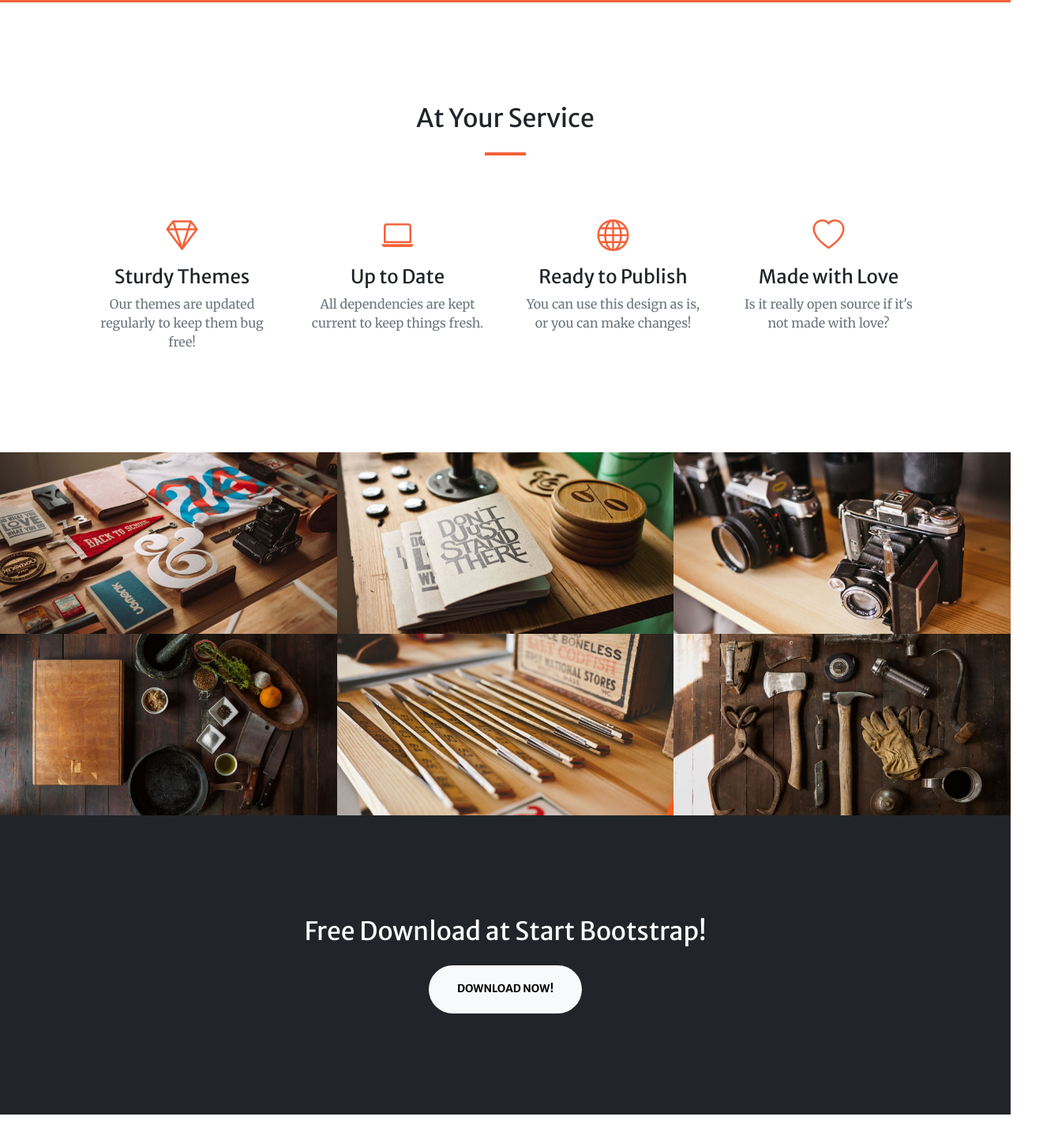
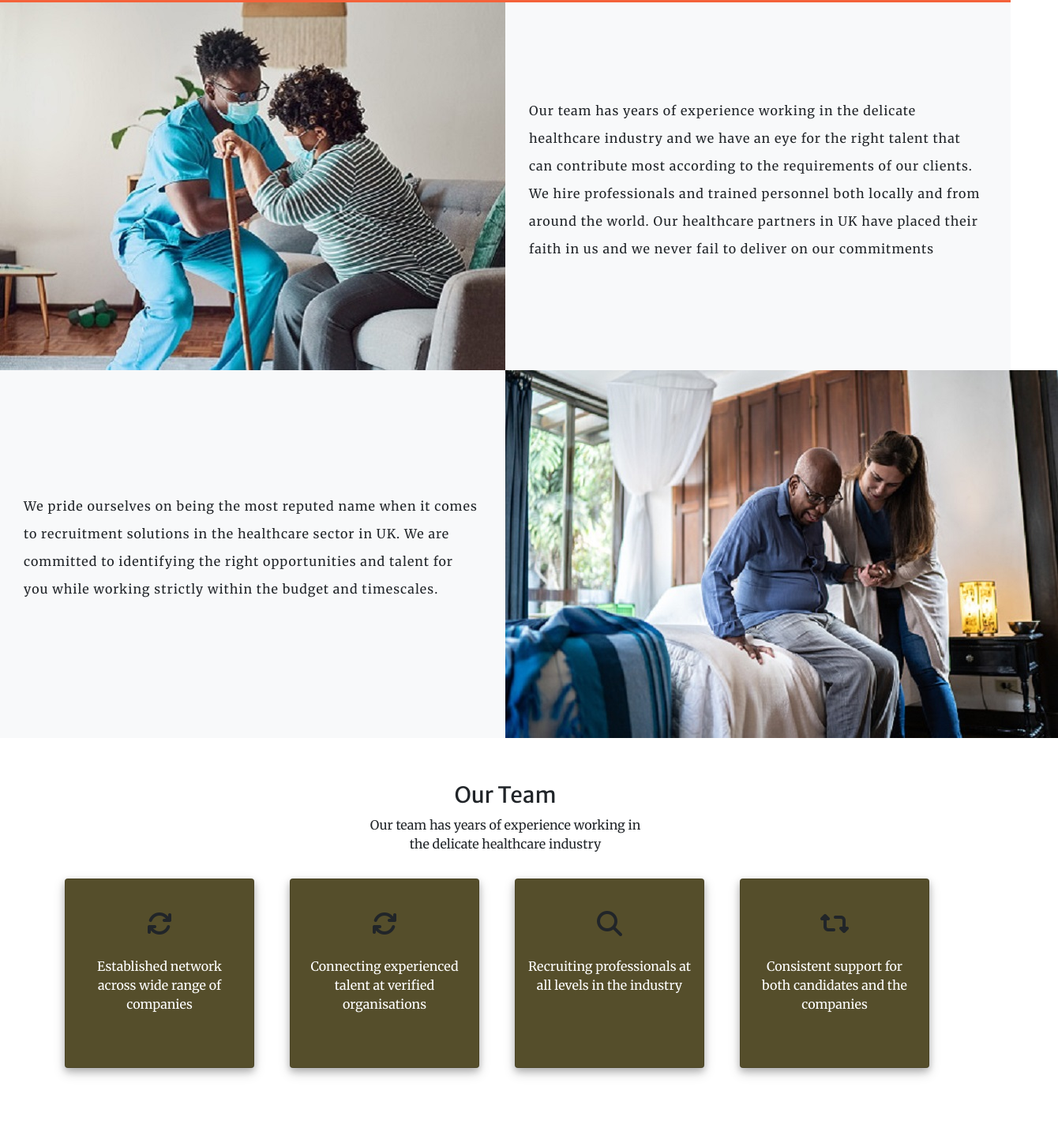
Before and after one commit to itmogo/Care-Ghana---Ralph, a plain HTML site: page index.html in a window 1280 px wide. Shown: the part 1257-2700 px from the top of the page at 79% size, 1340 px wide, since content can reach past the window. Drawn offline with nearby package versions, Linux system fonts and the light colour scheme; some packages are replaced by stand-ins of ours; a script that the page names is missing.

Commit message:
updated care and team

```diff
--- a/index.html
+++ b/index.html
@@ -12,10 +12,11 @@
     <!-- Favicon-->
     <link rel="icon" type="image/x-icon" href="assets/favicon.ico" />
     <!-- Bootstrap Icons-->
-    <link
+    <link href="https://cdn.jsdelivr.net/npm/bootstrap@5.0.2/dist/css/bootstrap.min.css" rel="stylesheet" integrity="sha384-EVSTQN3/azprG1Anm3QDgpJLIm9Nao0Yz1ztcQTwFspd3yD65VohhpuuCOmLASjC" crossorigin="anonymous">
+    <!-- <link
       href="https://cdn.jsdelivr.net/npm/bootstrap-icons@1.5.0/font/bootstrap-icons.css"
       rel="stylesheet"
-    />
+    /> -->
     <!-- Google fonts-->
     <link
       href="https://fonts.googleapis.com/css?family=Merriweather+Sans:400,700"
@@ -31,6 +32,8 @@
       href="https://cdnjs.cloudflare.com/ajax/libs/SimpleLightbox/2.1.0/simpleLightbox.min.css"
       rel="stylesheet"
     />
+    <script src="https://kit.fontawesome.com/5972ab356b.js" crossorigin="anonymous"></script>
+
     <!-- Core theme CSS (includes Bootstrap)-->
     <link href="css/styles.css" rel="stylesheet" />
   </head>
@@ -117,6 +120,90 @@
         </div>
       </div>
     </section>
+
+    <!---care section-->
+    <section>
+      <div class="container-fluid">
+        <div class="row d-flex wrap">
+          <div class=" col-md-6 px-0">
+            <img src="/assets/img/gal7.jpg" alt=""  class="img-responsive"/>
+          </div>
+          <div class=" col-md-6 bg-light pcenter">
+            <p>
+              Our team has years of experience working in the delicate
+              healthcare industry and we have an eye for the right talent that
+              can contribute most according to the requirements of our clients.
+              We hire professionals and trained personnel both locally and from
+              around the world. Our healthcare partners in UK have placed their
+              faith in us and we never fail to deliver on our commitments
+            </p>
+          </div>
+        </div>
+        </div>
+        <div class="container-fluid">
+          <div class="row d-flex wrap">
+            <div class=" col-md-6 bg-light pcenter ">
+              <p>
+                We pride ourselves on being the most reputed name when it comes to recruitment solutions in the healthcare sector in UK. We are committed to identifying the right opportunities and talent for you while working strictly within the budget and timescales.
+              </p>
+            </div>
+            <div class=" col-md-6 px-0 ">
+              <img src="/assets/img/gal8.jpg" alt=""  class="img-responsive"/>
+            </div>
+          </div>
+        </div>
+      </div>
+    </section>
+
+    <!--our team-->
+    <section>
+      <div class="container mb-5 mt-2">
+        <div class="text-center pt-5 pb-3">
+          <h3>Our Team</h3>
+          <p>Our team has years of experience working in <br/>the delicate healthcare industry </p>
+        </div>
+
+        <div class="row">
+          <div class="col-xs-12 col-md-3">
+            <div class="card bgcard" style="width: 15rem; height: 15rem;">
+              <div class="card-body">
+                <i class="fa fa-solid fa-refresh fa-2x fa-center pt-4"></i>
+                <p class="card-text text-center pt-4">Established network across wide range of companies</p>
+              </div>
+            </div>
+          </div>
+          <div class="col-xs-12 col-md-3">
+             <div class="card bgcard" style="width: 15rem; height: 15rem;">
+              <div class="card-body">
+                <i class="fa fa-solid fa-refresh fa-2x fa-center pt-4" aria-hidden="true"></i>
+                <p class="card-text text-center pt-4">Connecting experienced talent at verified organisations</p>
+              </div>
+            </div>
+          </div>
+          <div class=" col-xs-12 col-md-3">
+             <div class="card bgcard" style="width: 15rem; height: 15rem;">
+              <div class="card-body">
+                <i class="fa fa-solid fa-search fa-2x fa-center pt-4" aria-hidden="true"></i>
+
+                <p class="card-text text-center pt-4">Recruiting professionals at all levels in the industry</p>
+              </div>
+            </div>
+          </div>
+          <div class=" col-xs-12 col-md-3">
+             <div class="card bgcard" style="width: 15rem; height: 15rem;">
+              <div class="card-body">
+                <i class="fa fa-solid fa-retweet fa-2x fa-center pt-4" aria-hidden="true"></i>
+                <p class="card-text text-center pt-4">Consistent support for both candidates and the companies</p>
+              </div>
+            </div>
+          </div>
+        </div>
+      </div>
+    </section>
+    <!--our team end-->
+
+
+
     <!-- Services-->
     <section class="page-section" id="services">
       <div class="container px-4 px-lg-5">
@@ -435,5 +522,6 @@
     <!-- * * Activate your form at https://startbootstrap.com/solution/contact-forms * *-->
     <!-- * * * * * * * * * * * * * * * * * * * * * * * * * * * * * * * * * * * * * * * *-->
     <script src="https://cdn.startbootstrap.com/sb-forms-latest.js"></script>
+
   </body>
 </html>
```
Also changed, not shown: assets/img/gal7.jpg (added), assets/img/gal8.jpg (added), css/styles.css.
